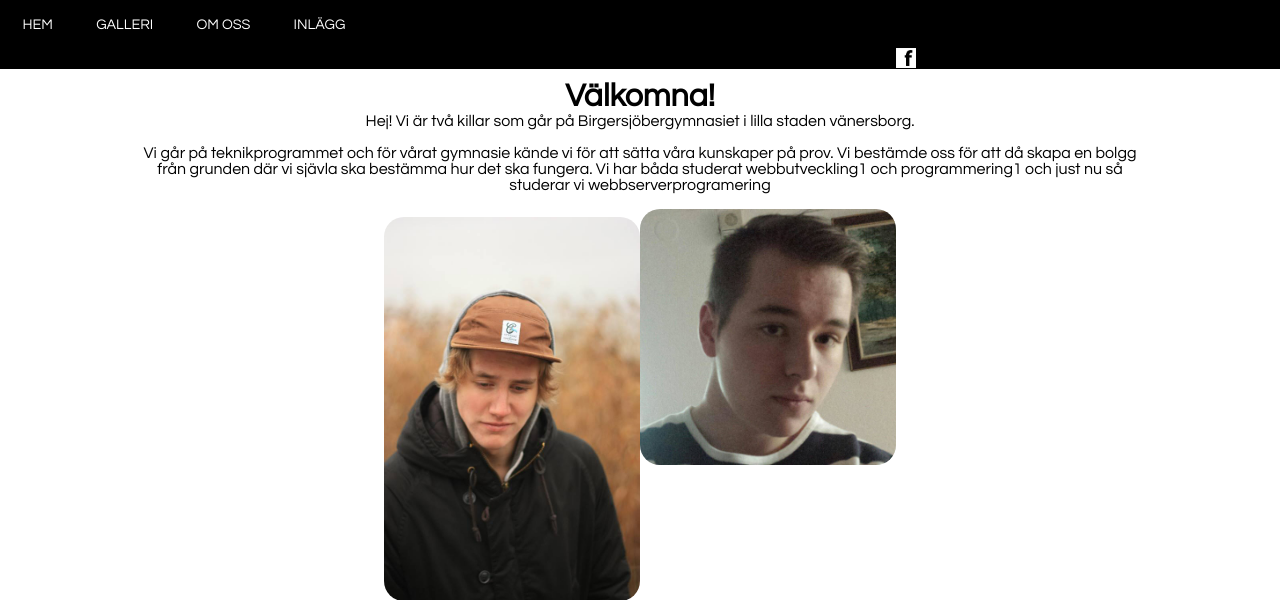
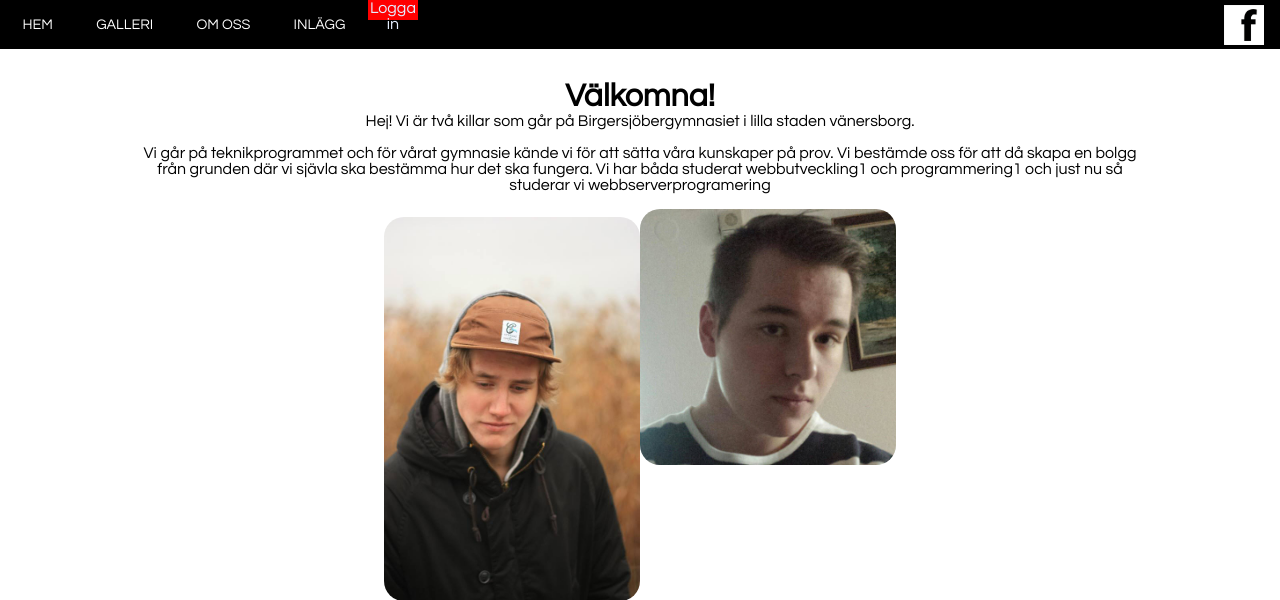
Before and after one commit to joniz/Projekt, a PHP site: page /omoss.php in a window 1280 px wide. Shown: the top 600 px of the page. Run offline with PHP 8.4, Linux system fonts and the light colour scheme; some libraries are stand-ins or nearby versions.

Commit message:
Halvbra lösning till login-knappen

```diff
--- a/gymarbete/default.css
+++ b/gymarbete/default.css
@@ -381,14 +381,26 @@
 /*********************************************************************************/
 /* Menu                                                                          */
 /*********************************************************************************/
-	.test{
-		margin-left:70%;
+	.test img{
+		padding-top: 0.3em;
+        height: 40px;
+
 	}
+.logg{
+
+    float:left;
+
+}
+.face{
+
+    float: right;
+    padding-right: 1em;
+
+}
+
+	#menu img{
 
 
-
-	#menu img{
-		height: 20px;
 	}
 
 	#menu
@@ -397,6 +409,7 @@
 		text-align: left;
 		padding-top: 1em;
 		border: solid 1px #000000;
+        float:left;
 	}
 
 	#menu ul
@@ -769,6 +782,14 @@
 		color: #FFFFFF;
 	}
     #div1{
-        color: white;
-        text-align: right;
+        width: 50px;
+	   height: 20px;
+	   background-color: red;
+        margin-left: left;
+
     }
+    #div2{
+        display: none;
+	   height: 50px;
+	   width: 100px;
+    }
--- a/gymarbete/startend.php
+++ b/gymarbete/startend.php
@@ -42,13 +42,18 @@ function top() {
 					echo"<li><a href=\"omoss.php\" accesskey=\"3\" title=\"\">Om oss</a></li>";
 					echo"<li><a href=\"inlagg.php\" accesskey=\"4\" title=\"\">Inlägg</a></li>";
 
-
 				echo"</ul>";
 
 
-				echo"<a class =\"test\" 	href=\"\"><img src=\"fbliten.png\"></a>";
+        echo"</div>";
+        echo"<div class=\"logg\">";
 
-			echo"</div>";
+				echo"<div id =\"div1\">Logga in</div>";
+	           	echo"<div id =\"div2\"></div>";
+	echo"</div>";
+    echo"<div class=\"face\"><a class =\"test\" 	href=\"\"><img src=\"fbliten.png\"></a>";
+
+    echo"</div>";
 
 		echo"</div>";
 
```
Also changed, not shown: gymarbete/index.html (deleted, +0 -51 lines).
